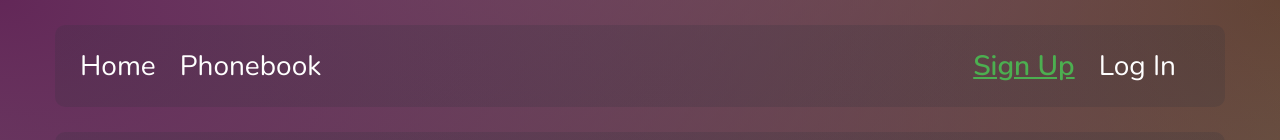
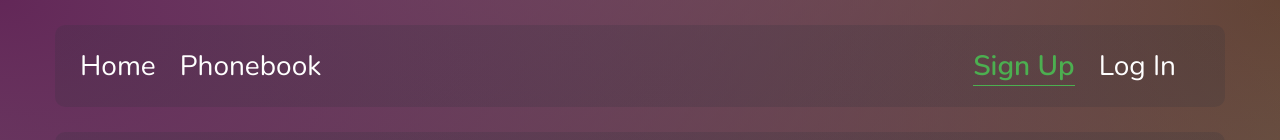
Before and after one commit to oksanastets-code/goit-react-hw-08-phonebook, a React (Create React App) app: page /goit-react-hw-08-phonebook/register in a window 1280 px wide. Shown: the top 140 px of the page. Built offline with nearby package versions, Linux system fonts and the light colour scheme.

Commit message:
update styles

```diff
--- a/src/components/NavBar/AuthNav.js
+++ b/src/components/NavBar/AuthNav.js
@@ -9,9 +9,8 @@ export default function AuthNav() {
           to="/register"
           style={({ isActive }) => ({
             color: isActive ? '#4caf50' : '#ffffff',
-              textDecoration: isActive ? 'underline' : 'none',
+           borderBottom: isActive ? '1px solid #4caf50' : 'none',
             fontWeight: isActive ? '700' : '500',
-
           })}
         >
           Sign Up
--- a/src/components/NavBar/Navigation.js
+++ b/src/components/NavBar/Navigation.js
@@ -4,6 +4,7 @@ import { Nav, NavList, NavListItem } from './Navigation.styled';
 import AuthNav from './AuthNav';
 import UserMenu from 'components/UserMenu/UserMenu';
 import { authSelectors } from 'redux/auth';
+
 
 export default function Navigation() {
   const isLoggedIn = useSelector(authSelectors.getIsLoggedIn);
--- a/src/components/NavBar/Navigation.styled.js
+++ b/src/components/NavBar/Navigation.styled.js
@@ -18,4 +18,4 @@ export const Wellcome = styled.span`
 padding-right: 24px;
   font-weight: 500;
   font-size: 28px;
-`
+`;
--- a/src/views/HomeView.js
+++ b/src/views/HomeView.js
@@ -6,7 +6,8 @@ const styles = {
     textAlign: 'center',
     fontSize: '30px',
     fontWeight: '700',
-    marginBottom: '20px',
+        marginBottom: '20px',
+
   },
 };
 const HomeView = () => {
--- a/src/views/SignUpView.js
+++ b/src/views/SignUpView.js
@@ -34,7 +34,6 @@ const SignUpView = () => {
 
   return (
     <>
-      {/* <h1>Зареєструватися</h1> */}
       <Form
         onSubmit={handleSubmit}
         autoComplete="off"
```
Lines whose indentation alone changed are shown as unchanged.
